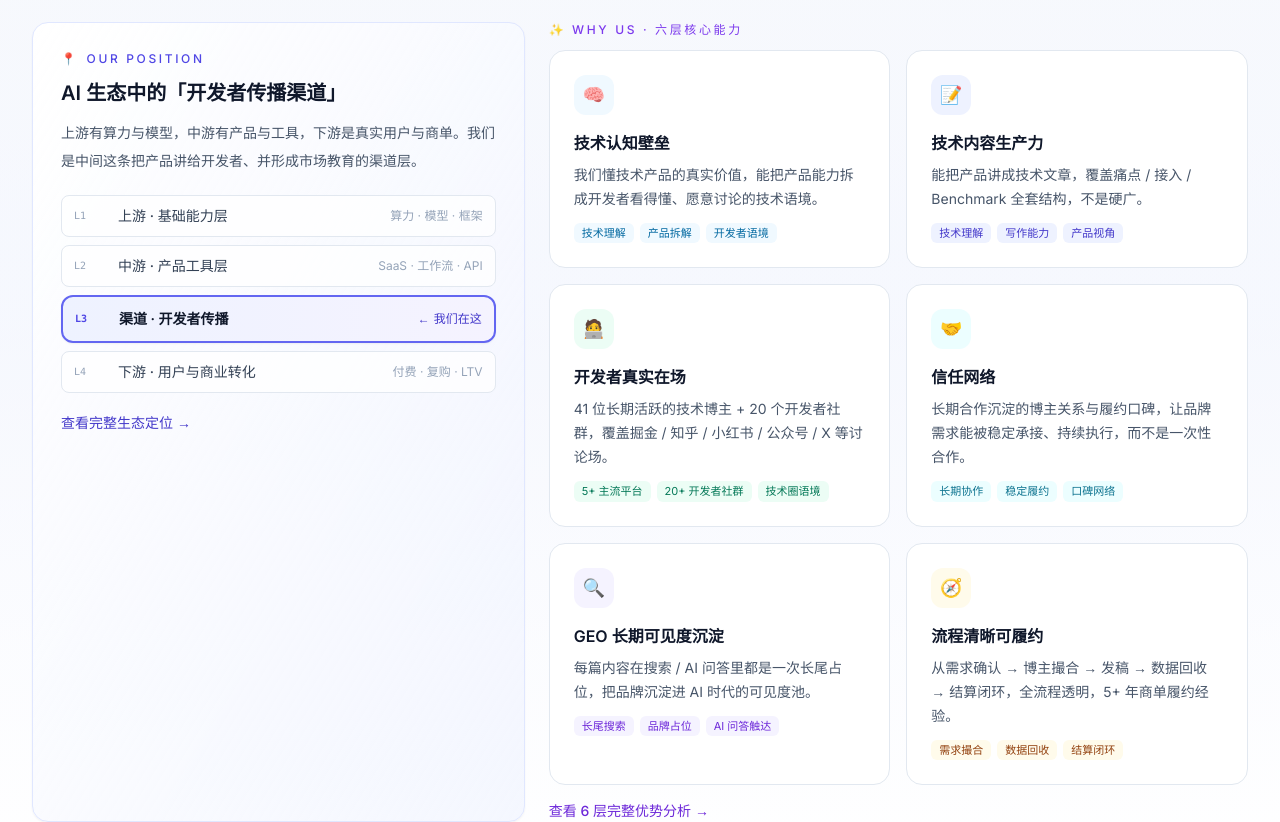
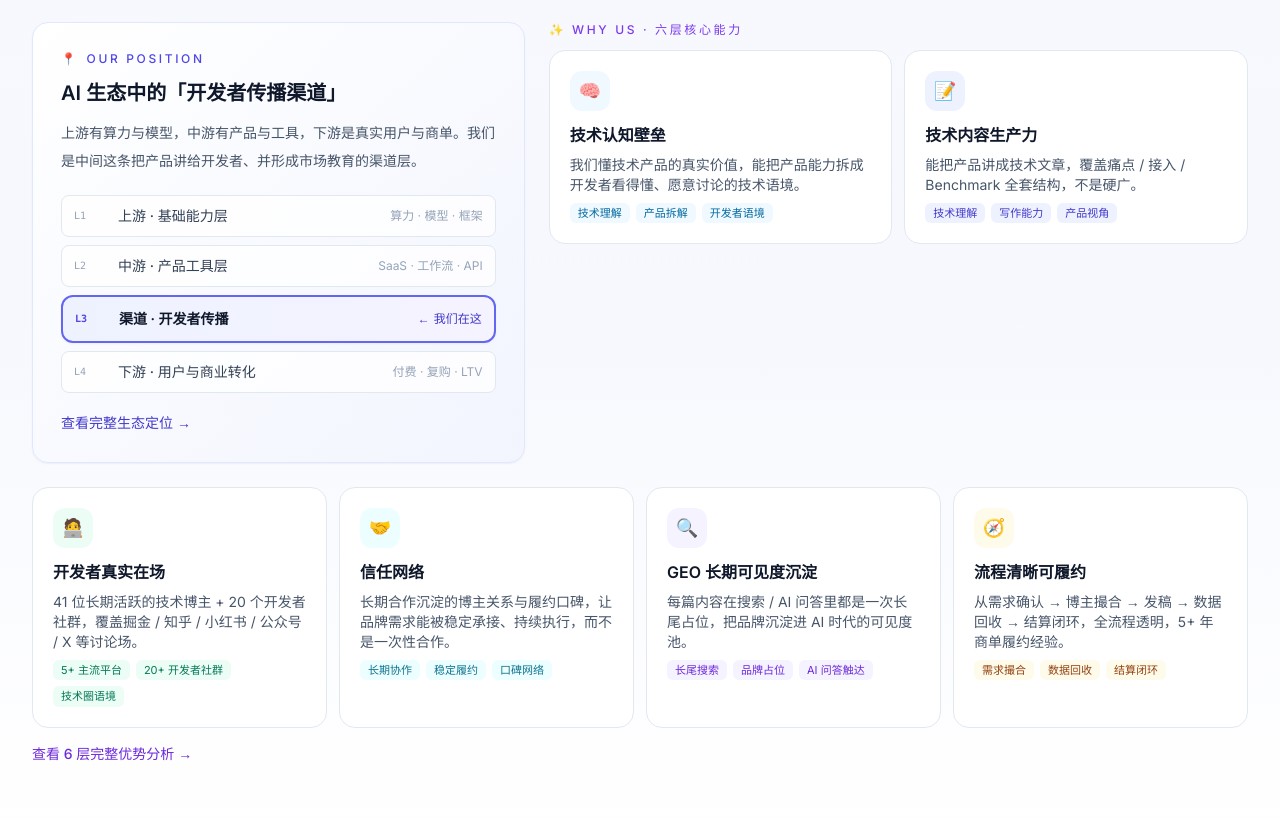
Before and after one commit to TUARAN/blogger-alliance, a Vue app: page / in a window 1280 px wide. Shown: the part 1100-1922 px from the top of the page. Built offline with nearby package versions, Linux system fonts and the light colour scheme.

Commit message:
style: tighten homepage six-layer cards spacing
Reduce card padding and internal spacing in the homepage six-layer section so the layout feels denser and visually balanced without changing content structure.

Co-authored-by: Cursor <cursoragent@cursor.com>

```diff
--- a/src/pages/tob/index.vue
+++ b/src/pages/tob/index.vue
@@ -152,22 +152,22 @@
             </div>
           </div>
 
-          <!-- 6 层优势 (7 cols) -->
+          <!-- 六层优势（首行） -->
           <div class="lg:col-span-7">
             <div class="text-xs font-medium uppercase tracking-[0.22em] text-violet-600 mb-3">
               <span aria-hidden="true">✨</span> Why Us · 六层核心能力
             </div>
-            <div class="grid sm:grid-cols-2 gap-4">
+            <div class="grid sm:grid-cols-2 gap-3">
               <!-- 优势 1 -->
-              <div class="group rounded-2xl border border-slate-200 bg-white p-6 hover:border-sky-300 hover:shadow-md transition-all">
+              <div class="group rounded-2xl border border-slate-200 bg-white p-5 hover:border-sky-300 hover:shadow-md transition-all">
                 <div class="inline-flex items-center justify-center w-10 h-10 rounded-xl bg-sky-50 text-sky-600 text-lg">
                   <span aria-hidden="true">🧠</span>
                 </div>
-                <div class="mt-4 text-base font-semibold text-slate-900">技术认知壁垒</div>
-                <p class="mt-2 text-sm leading-6 text-slate-600">
+                <div class="mt-3 text-base font-semibold text-slate-900">技术认知壁垒</div>
+                <p class="mt-2 text-sm leading-5 text-slate-600">
                   我们懂技术产品的真实价值，能把产品能力拆成开发者看得懂、愿意讨论的技术语境。
                 </p>
-                <div class="mt-3 flex flex-wrap gap-1.5 text-[11px]">
+                <div class="mt-2 flex flex-wrap gap-1.5 text-[11px]">
                   <span class="rounded-md bg-sky-50 text-sky-700 px-2 py-0.5">技术理解</span>
                   <span class="rounded-md bg-sky-50 text-sky-700 px-2 py-0.5">产品拆解</span>
                   <span class="rounded-md bg-sky-50 text-sky-700 px-2 py-0.5">开发者语境</span>
@@ -175,63 +175,68 @@
               </div>
 
               <!-- 优势 1 -->
-              <div class="group rounded-2xl border border-slate-200 bg-white p-6 hover:border-indigo-300 hover:shadow-md transition-all">
+              <div class="group rounded-2xl border border-slate-200 bg-white p-5 hover:border-indigo-300 hover:shadow-md transition-all">
                 <div class="inline-flex items-center justify-center w-10 h-10 rounded-xl bg-indigo-50 text-indigo-600 text-lg">
                   <span aria-hidden="true">📝</span>
                 </div>
-                <div class="mt-4 text-base font-semibold text-slate-900">技术内容生产力</div>
-                <p class="mt-2 text-sm leading-6 text-slate-600">
+                <div class="mt-3 text-base font-semibold text-slate-900">技术内容生产力</div>
+                <p class="mt-2 text-sm leading-5 text-slate-600">
                   能把产品讲成技术文章，覆盖痛点 / 接入 / Benchmark 全套结构，不是硬广。
                 </p>
-                <div class="mt-3 flex flex-wrap gap-1.5 text-[11px]">
+                <div class="mt-2 flex flex-wrap gap-1.5 text-[11px]">
                   <span class="rounded-md bg-indigo-50 text-indigo-700 px-2 py-0.5">技术理解</span>
                   <span class="rounded-md bg-indigo-50 text-indigo-700 px-2 py-0.5">写作能力</span>
                   <span class="rounded-md bg-indigo-50 text-indigo-700 px-2 py-0.5">产品视角</span>
                 </div>
               </div>
+            </div>
+          </div>
 
+          <!-- 六层优势（第二行，铺满） -->
+          <div class="lg:col-span-12">
+            <div class="grid md:grid-cols-2 xl:grid-cols-4 gap-3">
               <!-- 优势 3 -->
-              <div class="group rounded-2xl border border-slate-200 bg-white p-6 hover:border-emerald-300 hover:shadow-md transition-all">
+              <div class="group rounded-2xl border border-slate-200 bg-white p-5 hover:border-emerald-300 hover:shadow-md transition-all">
                 <div class="inline-flex items-center justify-center w-10 h-10 rounded-xl bg-emerald-50 text-emerald-600 text-lg">
                   <span aria-hidden="true">🧑‍💻</span>
                 </div>
-                <div class="mt-4 text-base font-semibold text-slate-900">开发者真实在场</div>
-                <p class="mt-2 text-sm leading-6 text-slate-600">
+                <div class="mt-3 text-base font-semibold text-slate-900">开发者真实在场</div>
+                <p class="mt-2 text-sm leading-5 text-slate-600">
                   41 位长期活跃的技术博主 + 20 个开发者社群，覆盖掘金 / 知乎 / 小红书 / 公众号 / X 等讨论场。
                 </p>
-                <div class="mt-3 flex flex-wrap gap-1.5 text-[11px]">
+                <div class="mt-2 flex flex-wrap gap-1.5 text-[11px]">
                   <span class="rounded-md bg-emerald-50 text-emerald-700 px-2 py-0.5">5+ 主流平台</span>
                   <span class="rounded-md bg-emerald-50 text-emerald-700 px-2 py-0.5">20+ 开发者社群</span>
                   <span class="rounded-md bg-emerald-50 text-emerald-700 px-2 py-0.5">技术圈语境</span>
                 </div>
               </div>
 
-              <!-- 优势 2 -->
-              <div class="group rounded-2xl border border-slate-200 bg-white p-6 hover:border-cyan-300 hover:shadow-md transition-all">
+              <!-- 优势 4 -->
+              <div class="group rounded-2xl border border-slate-200 bg-white p-5 hover:border-cyan-300 hover:shadow-md transition-all">
                 <div class="inline-flex items-center justify-center w-10 h-10 rounded-xl bg-cyan-50 text-cyan-600 text-lg">
                   <span aria-hidden="true">🤝</span>
                 </div>
-                <div class="mt-4 text-base font-semibold text-slate-900">信任网络</div>
-                <p class="mt-2 text-sm leading-6 text-slate-600">
+                <div class="mt-3 text-base font-semibold text-slate-900">信任网络</div>
+                <p class="mt-2 text-sm leading-5 text-slate-600">
                   长期合作沉淀的博主关系与履约口碑，让品牌需求能被稳定承接、持续执行，而不是一次性合作。
                 </p>
-                <div class="mt-3 flex flex-wrap gap-1.5 text-[11px]">
+                <div class="mt-2 flex flex-wrap gap-1.5 text-[11px]">
                   <span class="rounded-md bg-cyan-50 text-cyan-700 px-2 py-0.5">长期协作</span>
                   <span class="rounded-md bg-cyan-50 text-cyan-700 px-2 py-0.5">稳定履约</span>
                   <span class="rounded-md bg-cyan-50 text-cyan-700 px-2 py-0.5">口碑网络</span>
                 </div>
               </div>
 
-              <!-- 优势 4 -->
-              <div class="group rounded-2xl border border-slate-200 bg-white p-6 hover:border-violet-300 hover:shadow-md transition-all">
+              <!-- 优势 5 -->
+              <div class="group rounded-2xl border border-slate-200 bg-white p-5 hover:border-violet-300 hover:shadow-md transition-all">
                 <div class="inline-flex items-center justify-center w-10 h-10 rounded-xl bg-violet-50 text-violet-600 text-lg">
                   <span aria-hidden="true">🔍</span>
                 </div>
-                <div class="mt-4 text-base font-semibold text-slate-900">GEO 长期可见度沉淀</div>
-                <p class="mt-2 text-sm leading-6 text-slate-600">
+                <div class="mt-3 text-base font-semibold text-slate-900">GEO 长期可见度沉淀</div>
+                <p class="mt-2 text-sm leading-5 text-slate-600">
                   每篇内容在搜索 / AI 问答里都是一次长尾占位，把品牌沉淀进 AI 时代的可见度池。
                 </p>
-                <div class="mt-3 flex flex-wrap gap-1.5 text-[11px]">
+                <div class="mt-2 flex flex-wrap gap-1.5 text-[11px]">
                   <span class="rounded-md bg-violet-50 text-violet-700 px-2 py-0.5">长尾搜索</span>
                   <span class="rounded-md bg-violet-50 text-violet-700 px-2 py-0.5">品牌占位</span>
                   <span class="rounded-md bg-violet-50 text-violet-700 px-2 py-0.5">AI 问答触达</span>
@@ -239,15 +244,15 @@
               </div>
 
               <!-- 优势 6 -->
-              <div class="group rounded-2xl border border-slate-200 bg-white p-6 hover:border-amber-300 hover:shadow-md transition-all">
+              <div class="group rounded-2xl border border-slate-200 bg-white p-5 hover:border-amber-300 hover:shadow-md transition-all">
                 <div class="inline-flex items-center justify-center w-10 h-10 rounded-xl bg-amber-50 text-amber-700 text-lg">
                   <span aria-hidden="true">🧭</span>
                 </div>
-                <div class="mt-4 text-base font-semibold text-slate-900">流程清晰可履约</div>
-                <p class="mt-2 text-sm leading-6 text-slate-600">
+                <div class="mt-3 text-base font-semibold text-slate-900">流程清晰可履约</div>
+                <p class="mt-2 text-sm leading-5 text-slate-600">
                   从需求确认 → 博主撮合 → 发稿 → 数据回收 → 结算闭环，全流程透明，5+ 年商单履约经验。
                 </p>
-                <div class="mt-3 flex flex-wrap gap-1.5 text-[11px]">
+                <div class="mt-2 flex flex-wrap gap-1.5 text-[11px]">
                   <span class="rounded-md bg-amber-50 text-amber-800 px-2 py-0.5">需求撮合</span>
                   <span class="rounded-md bg-amber-50 text-amber-800 px-2 py-0.5">数据回收</span>
                   <span class="rounded-md bg-amber-50 text-amber-800 px-2 py-0.5">结算闭环</span>
```
